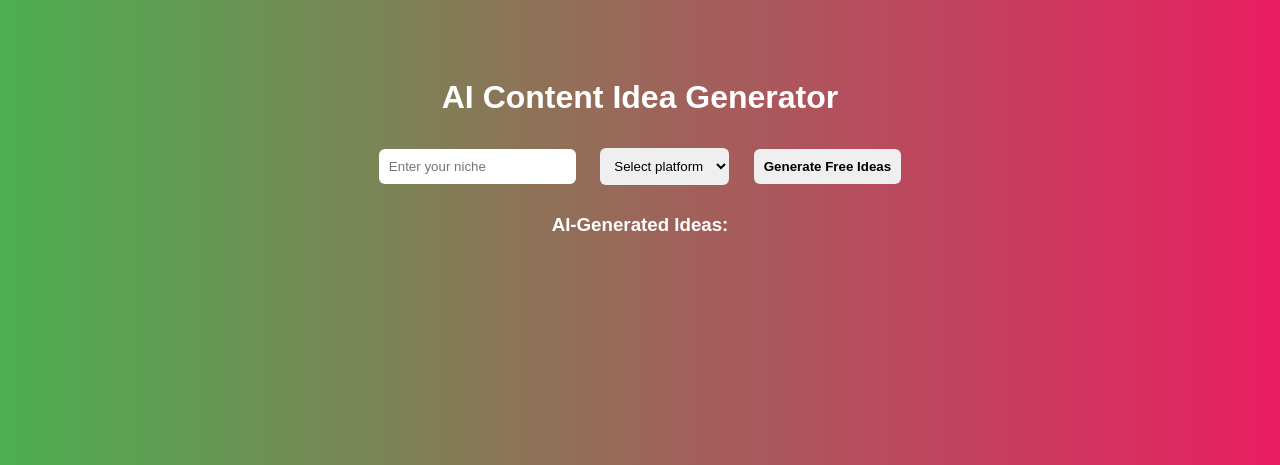
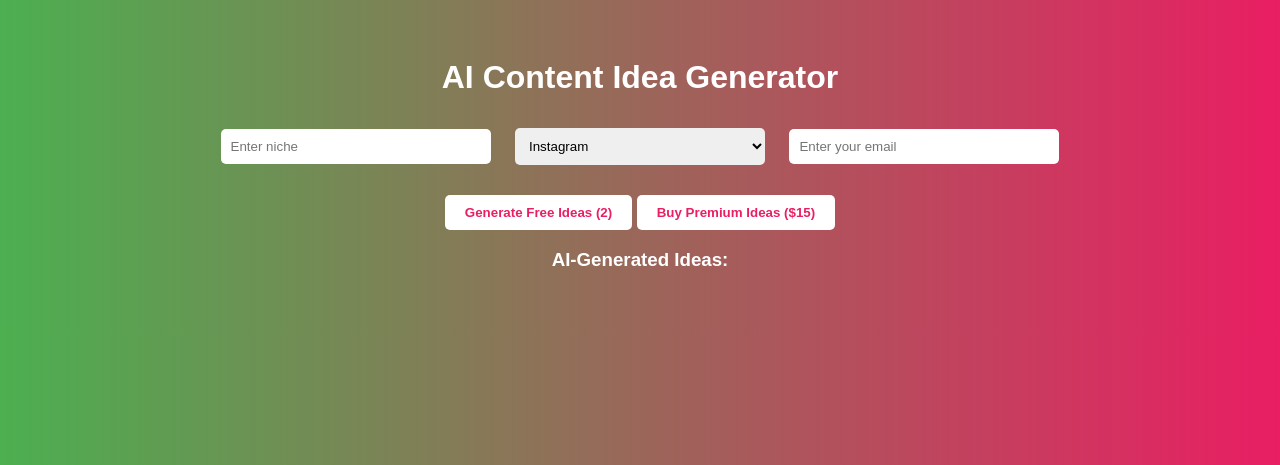
Before and after one commit to SStrong01/AI_Content, a Flask app: page / in a window 1280 px wide. Shown: the top 465 px of the page. Run offline with Flask 3, Linux system fonts and the light colour scheme.

Commit message:
Working AI content generator with Stripe and email integration

```diff
--- a/app.py
+++ b/app.py
@@ -1,27 +1,38 @@
-from flask import Flask, render_template, request, jsonify, session
+from flask import Flask, render_template, request, jsonify, redirect, url_for, session
+from flask_mail import Mail, Message
+from openai import OpenAI
+import stripe
+import os
 from dotenv import load_dotenv
-import os
-from openai import OpenAI
 
 load_dotenv()
 
 app = Flask(__name__)
-app.secret_key = os.getenv("FLASK_SECRET_KEY", "your_secret_key")
+app.secret_key = os.getenv("FLASK_SECRET_KEY", "default_secret_key")
 
+# OpenAI setup (v1)
 client = OpenAI(api_key=os.getenv("OPENAI_API_KEY"))
+
+# Stripe setup
+stripe.api_key = os.getenv("STRIPE_API_KEY")
+
+# Flask-Mail setup
+app.config["MAIL_SERVER"] = "smtp.gmail.com"
+app.config["MAIL_PORT"] = 587
+app.config["MAIL_USE_TLS"] = True
+app.config["MAIL_USERNAME"] = os.getenv("EMAIL_USER")
+app.config["MAIL_PASSWORD"] = os.getenv("EMAIL_PASS")
+mail = Mail(app)
 
 @app.route("/")
 def index():
     return render_template("index.html")
 
 @app.route("/generate", methods=["POST"])
-def generate():
+def generate_free_ideas():
     data = request.get_json()
     niche = data.get("niche")
     platform = data.get("platform")
-
-    if not niche or not platform:
-        return jsonify({"error": "Missing input"}), 400
 
     try:
         response = client.chat.completions.create(
@@ -29,21 +40,74 @@ def generate():
             messages=[
                 {
                     "role": "user",
-                    "content": f"Generate 2 viral content ideas for {platform} in the {niche} niche."
+                    "content": f"Generate 2 content ideas for {platform} in the {niche} niche."
                 }
             ]
         )
-
         ideas = response.choices[0].message.content.strip().split("\n")
-        session["ideas"] = ideas
         return jsonify({"ideas": ideas})
-
     except Exception as e:
         return jsonify({"error": str(e)}), 500
 
+@app.route("/create-checkout-session", methods=["POST"])
+def create_checkout():
+    data = request.get_json()
+    session["niche"] = data.get("niche")
+    session["platform"] = data.get("platform")
+    session["email"] = data.get("email")
+
+    try:
+        checkout_session = stripe.checkout.Session.create(
+            payment_method_types=["card"],
+            line_items=[
+                {
+                    "price_data": {
+                        "currency": "usd",
+                        "unit_amount": 1500,
+                        "product_data": {
+                            "name": "Premium AI Content Ideas"
+                        },
+                    },
+                    "quantity": 1,
+                }
+            ],
+            mode="payment",
+            success_url=url_for("success", _external=True),
+            cancel_url=url_for("index", _external=True),
+        )
+        return jsonify({"checkout_url": checkout_session.url})
+    except Exception as e:
+        return jsonify({"error": str(e)}), 403
+
 @app.route("/success")
 def success():
-    ideas = session.get("ideas", [])
+    niche = session.get("niche")
+    platform = session.get("platform")
+    email = session.get("email")
+
+    ideas = []
+    try:
+        response = client.chat.completions.create(
+            model="gpt-3.5-turbo",
+            messages=[
+                {
+                    "role": "user",
+                    "content": f"Generate 6 content ideas for {platform} in the {niche} niche."
+                }
+            ]
+        )
+        ideas = response.choices[0].message.content.strip().split("\n")
+
+        # Send email
+        msg = Message("Your Premium AI-Generated Content Ideas",
+                      sender=app.config['MAIL_USERNAME'],
+                      recipients=[email])
+        msg.body = "\n".join(ideas)
+        mail.send(msg)
+
+    except Exception as e:
+        ideas = [f"Failed to load ideas: {e}"]
+
     return render_template("success.html", ideas=ideas)
 
 if __name__ == "__main__":
--- a/templates/index.html
+++ b/templates/index.html
@@ -2,6 +2,7 @@
 <html lang="en">
 <head>
     <meta charset="UTF-8">
+    <meta name="viewport" content="width=device-width, initial-scale=1.0">
     <title>AI Content Idea Generator</title>
     <style>
         body {
@@ -9,61 +10,109 @@
             font-family: Arial, sans-serif;
             color: white;
             text-align: center;
-            padding: 50px;
+            padding: 30px;
         }
-        input, select, button {
+
+        input, select {
             padding: 10px;
             margin: 10px;
-            border-radius: 6px;
+            width: 250px;
+            border-radius: 5px;
             border: none;
         }
+
         button {
+            padding: 10px 20px;
+            margin-top: 20px;
             font-weight: bold;
+            border: none;
+            border-radius: 5px;
+            background-color: white;
+            color: #E91E63;
             cursor: pointer;
+        }
+
+        ul {
+            list-style-type: none;
+            padding: 0;
+            margin-top: 20px;
+        }
+
+        li {
+            background: white;
+            color: black;
+            margin: 5px auto;
+            padding: 10px;
+            border-radius: 5px;
+            width: 60%;
         }
     </style>
 </head>
 <body>
     <h1>AI Content Idea Generator</h1>
-    <form id="content-form">
-        <input type="text" id="niche" placeholder="Enter your niche" required>
+
+    <input type="text" id="niche" placeholder="Enter niche" required>
     <select id="platform" required>
-            <option value="">Select platform</option>
         <option value="Instagram">Instagram</option>
         <option value="TikTok">TikTok</option>
         <option value="YouTube">YouTube</option>
     </select>
-        <button type="submit">Generate Free Ideas</button>
-    </form>
+    <input type="email" id="email" placeholder="Enter your email" required>
+
+    <div>
+        <button onclick="generateFree()">Generate Free Ideas (2)</button>
+        <button onclick="buyPremium()">Buy Premium Ideas ($15)</button>
+    </div>
+
     <h3>AI-Generated Ideas:</h3>
-    <ul id="ideas-list"></ul>
+    <ul id="ideas-container"></ul>
 
     <script>
-        document.getElementById("content-form").addEventListener("submit", async function (e) {
-            e.preventDefault();
+        async function generateFree() {
             const niche = document.getElementById("niche").value;
             const platform = document.getElementById("platform").value;
+            const email = document.getElementById("email").value;
 
-            const res = await fetch("/generate", {
+            const response = await fetch("/generate", {
                 method: "POST",
                 headers: { "Content-Type": "application/json" },
-                body: JSON.stringify({ niche, platform })
+                body: JSON.stringify({ niche, platform, email })
             });
 
-            const data = await res.json();
-            const ideasList = document.getElementById("ideas-list");
-            ideasList.innerHTML = "";
+            const data = await response.json();
+
+            const list = document.getElementById("ideas-container");
+            list.innerHTML = "";
 
             if (data.ideas) {
                 data.ideas.forEach(idea => {
                     const li = document.createElement("li");
                     li.textContent = idea;
-                    ideasList.appendChild(li);
+                    list.appendChild(li);
                 });
             } else {
-                ideasList.innerHTML = `<li>${data.error || "No ideas found"}</li>`;
+                list.innerHTML = `<li>Error: ${data.error}</li>`;
             }
+        }
+
+        async function buyPremium() {
+            const niche = document.getElementById("niche").value;
+            const platform = document.getElementById("platform").value;
+            const email = document.getElementById("email").value;
+
+            const response = await fetch("/create-checkout-session", {
+                method: "POST",
+                headers: { "Content-Type": "application/json" },
+                body: JSON.stringify({ niche, platform, email })
             });
+
+            const data = await response.json();
+            if (data.checkout_url) {
+                window.location.href = data.checkout_url;
+            } else {
+                alert("Error creating checkout session.");
+            }
+        }
     </script>
 </body>
 </html>
```
Also changed, not shown: templates/success.html (+25 -8 lines). Lines whose indentation alone changed are shown as unchanged.
